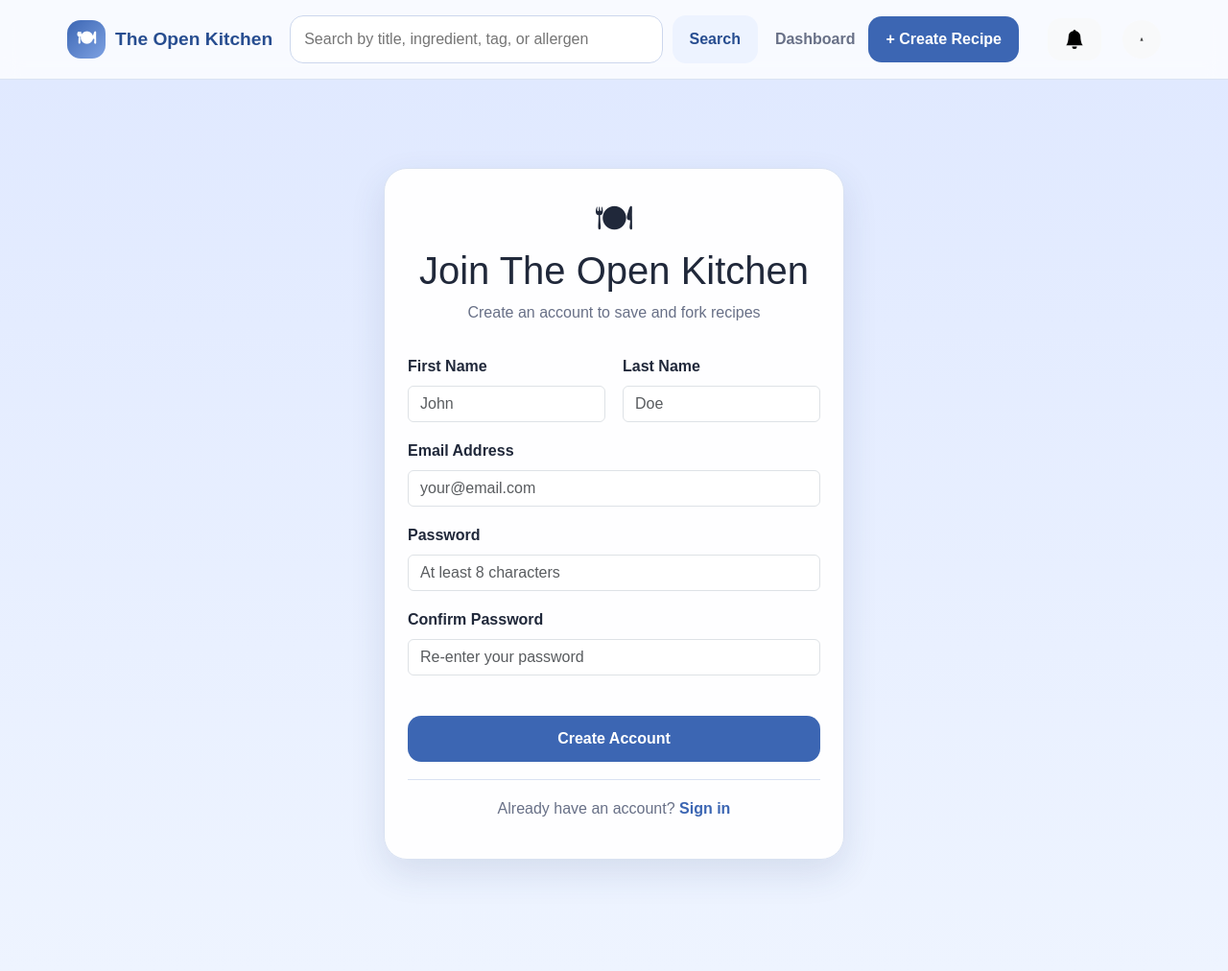
After one commit to Benc25/csc330projectdemo, a Flask app: page /register in a window 1280 px wide. The commit adds this page. Shown: the whole page at 96% size. Run offline with Flask 3, Linux system fonts and the light colour scheme.

Commit message:
integrated all of our repositories

```diff
--- a/app/forms.py
+++ b/app/forms.py
@@ -1,6 +1,7 @@
 from flask_wtf import FlaskForm
-from wtforms import StringField, IntegerField, SelectField, SelectMultipleField, TextAreaField, BooleanField, SubmitField
-from wtforms.validators import DataRequired, Optional, NumberRange
+from wtforms import StringField, IntegerField, SelectField, SelectMultipleField, TextAreaField, BooleanField, SubmitField, PasswordField
+from wtforms.validators import DataRequired, Optional, NumberRange, Email, Length, EqualTo, ValidationError
+from app.models import User
 
 class CreateRecipeForm(FlaskForm):
     title = StringField('Recipe Name', validators=[DataRequired(message='Recipe name is required.')])
@@ -14,3 +15,21 @@ class CreateRecipeForm(FlaskForm):
     allergens = SelectMultipleField('Allergens', coerce=int, validators=[Optional()], choices=[])
     isPublic = BooleanField('Make this recipe public', default=True)
     submit = SubmitField('Create Recipe')
+
+class LoginForm(FlaskForm):
+    email = StringField('Email', validators=[DataRequired(message='Email is required.'), Email(message='Invalid email address.')])
+    password = PasswordField('Password', validators=[DataRequired(message='Password is required.')])
+    submit = SubmitField('Sign In')
+
+class RegisterForm(FlaskForm):
+    firstName = StringField('First Name', validators=[DataRequired(message='First name is required.'), Length(min=2, max=50)])
+    lastName = StringField('Last Name', validators=[DataRequired(message='Last name is required.'), Length(min=2, max=50)])
+    email = StringField('Email', validators=[DataRequired(message='Email is required.'), Email(message='Invalid email address.')])
+    password = PasswordField('Password', validators=[DataRequired(message='Password is required.'), Length(min=8, message='Password must be at least 8 characters.')])
+    confirm_password = PasswordField('Confirm Password', validators=[DataRequired(message='Please confirm your password.'), EqualTo('password', message='Passwords do not match.')])
+    submit = SubmitField('Create Account')
+
+    def validate_email(self, email):
+        user = User.query.filter_by(email=email.data).first()
+        if user:
+            raise ValidationError('Email is already registered. Please log in.')
--- a/app/routes.py
+++ b/app/routes.py
@@ -1,8 +1,8 @@
-from flask import render_template, request, redirect, url_for, session
+from flask import render_template, request, redirect, url_for, session, flash
 from sqlalchemy import or_, func
-from app import app, db
+from app import app, db, mail
 from datetime import datetime
-from app.forms import CreateRecipeForm
+from app.forms import CreateRecipeForm, LoginForm, RegisterForm
 from app.models import (
     Recipe, Ingredient, RecipeCategory, RecipeDietaryTag, RecipeAllergen,
     Category, DietaryTag, Allergen, MeasurementUnit, Rating, Comment, User,
@@ -11,8 +11,41 @@ from app.models import (
 import csv
 from io import StringIO
 from flask import Response
+from flask_mail import Message
+from functools import wraps
 
-DEMO_USER_ID = 1
+DEMO_USER_ID = 0
+
+
+def login_required(f):
+    @wraps(f)
+    def decorated_function(*args, **kwargs):
+        if 'user_id' not in session:
+            flash('Please log in to access this page.', 'warning')
+            return redirect(url_for('login'))
+        return f(*args, **kwargs)
+    return decorated_function
+
+def get_current_user():
+    if 'user_id' in session:
+        return User.query.get(session['user_id'])
+    return None
+
+def send_welcome_email(user):
+    try:
+        msg = Message(
+            subject='Welcome to The Open Kitchen!',
+            recipients=[user.email],
+            html=f"""
+            <h2>Welcome to The Open Kitchen, {user.firstName}!</h2>
+            <p>Your account has been successfully created.</p>
+            <p>Start creating and forking recipes today to build your personal kitchen knowledge.</p>
+            <p>Happy cooking!</p>
+            """
+        )
+        mail.send(msg)
+    except Exception as e:
+        print(f"Failed to send email: {e}")
 
 
 def _get_avg_rating(recipe_id):
@@ -44,6 +77,56 @@ def _comment_author(comment):
 def _get_notifications():
     return Notification.query.filter_by(userID=DEMO_USER_ID).order_by(Notification.dateCreated.desc()).all()
 
+@app.route('/login', methods=['GET', 'POST'])
+def login():
+    if get_current_user():
+        return redirect(url_for('dashboard'))
+
+    form = LoginForm()
+    if form.validate_on_submit():
+        user = User.query.filter_by(email=form.email.data).first()
+
+        if user and user.check_password(form.password.data):
+            session['user_id'] = user.id
+            flash(f'Welcome back, {user.firstName}!', 'success')
+            return redirect(url_for('dashboard'))
+        else:
+            flash('Invalid email or password.', 'error')
+
+    return render_template('login.html', form=form)
+
+
+@app.route('/register', methods=['GET', 'POST'])
+def register():
+    if get_current_user():
+        return redirect(url_for('dashboard'))
+
+    form = RegisterForm()
+    if form.validate_on_submit():
+        user = User(
+            firstName=form.firstName.data.strip(),
+            lastName=form.lastName.data.strip(),
+            email=form.email.data.strip()
+        )
+        user.set_password(form.password.data)
+        db.session.add(user)
+        db.session.commit()
+
+        send_welcome_email(user)
+        flash('Account created successfully! Please log in.', 'success')
+        return redirect(url_for('login'))
+
+    return render_template('register.html', form=form)
+
+
+@app.route('/logout')
+def logout():
+    session.pop('user_id', None)
+    flash('You have been logged out.', 'info')
+    return redirect(url_for('dashboard'))
+
+
+# ==================== RECIPE ROUTES ====================
 
 @app.route('/')
 def dashboard():
@@ -346,7 +429,6 @@ def search():
                            notifications=notifications, has_unread=has_unread)
 
 @app.route('/groups')
-@app.route('/groups')
 def my_groups():
     user = User.query.get(DEMO_USER_ID)
     memberships = GroupMember.query.filter_by(userID=DEMO_USER_ID).all()
@@ -533,9 +615,6 @@ def curator_user_profile(user_id):
                            notifications=notifications,
                            has_unread=has_unread)
 
-import csv
-from io import StringIO
-from flask import Response
 
 @app.route('/curator/export/recipes')
 def export_recipes():
@@ -585,7 +664,6 @@ def export_groups():
     return Response(si.getvalue(), mimetype='text/csv',
                     headers={'Content-Disposition': 'attachment; filename=groups.csv'})
 
-
 @app.route('/curator/export/messages')
 def export_messages():
     user = User.query.get(DEMO_USER_ID)
--- a/app/templates/base.html
+++ b/app/templates/base.html
@@ -54,6 +54,17 @@
                     </span>
                     {% endif %}
                 </button>
+
+                <!-- Profile Button (ADDED) -->
+                <a href="{% if session.get('user_id') == 1 %}{{ url_for('dashboard') }}{% else %}{{ url_for('my_groups') }}{% endif %}"
+                   class="btn btn-light ms-2 d-flex align-items-center justify-content-center"
+                   style="width: 40px; height: 40px; border-radius: 50%;">
+                    <svg xmlns="http://www.w3.org/2000/svg" width="20" height="20" fill="currentColor" class="bi bi-person-fill" viewBox="0 0 16 16">
+                        <path d="M3 14s-1 0-1-1 1-4 6-4 6 3 6 4-1 1-1 1z"/>
+                        <path d="M8 8a3 3 0 1 0 0-6 3 3 0 0 0 0 6"/>
+                    </svg>
+                </a>
+
             </nav>
         </div>
     </header>
@@ -74,7 +85,6 @@
                 {% for n in notifications %}
                 <div class="list-group-item list-group-item-action d-flex align-items-start gap-2 py-3 px-3 {% if not n.isRead %}notif-unread{% endif %}">
 
-                    <!-- Clickable content: link to recipe if available -->
                     {% if n.recipeID %}
                     <a href="{{ url_for('view_recipe', recipe_id=n.recipeID) }}"
                        class="flex-grow-1 text-decoration-none text-dark"
@@ -91,7 +101,6 @@
                     </div>
                     {% endif %}
 
-                    <!-- Delete individual notification -->
                     <button type="button"
                             class="btn btn-link p-0 text-muted notif-delete-btn ms-1"
                             data-notif-id="{{ n.id }}"
@@ -115,10 +124,8 @@
         </div>
     </div>
 
-    <!-- Toast Container -->
     <div class="toast-container position-fixed top-0 end-0 p-3" style="z-index: 1100;" id="toastContainer"></div>
 
-    <!-- Toast trigger: set by server when a new notification was just created -->
     {% if toast_notif is defined and toast_notif %}
     <div id="pendingNotification"
          data-title="{{ toast_notif.title }}"
@@ -127,7 +134,6 @@
     </div>
     {% endif %}
 
-    <!-- Bootstrap JS -->
     <script src="https://cdn.jsdelivr.net/npm/bootstrap@5.3.3/dist/js/bootstrap.bundle.min.js"></script>
 
     <script>
@@ -157,7 +163,6 @@
         }
 
         document.addEventListener('DOMContentLoaded', function () {
-            // Show toast if there's a new notification from the server
             const pending = document.getElementById('pendingNotification');
             if (pending && pending.dataset.show === "true") {
                 showNotificationToast(
@@ -166,7 +171,6 @@
                 );
             }
 
-            // Delete notification without closing the panel
             document.getElementById('notificationPanel').addEventListener('click', function (e) {
                 const btn = e.target.closest('.notif-delete-btn');
                 if (!btn) return;
@@ -178,7 +182,6 @@
                     .then(res => {
                         if (res.ok || res.redirected) {
                             row.remove();
-                            // If no items left, show the empty state
                             const list = document.getElementById('notificationList');
                             if (list && list.querySelectorAll('.list-group-item').length === 0) {
                                 list.innerHTML = '<div class="list-group-item text-muted p-4 text-center">No notifications yet</div>';
@@ -187,7 +190,6 @@
                     });
             });
 
-            // Mark notifications as read and hide badge when panel is opened
             const offcanvas = document.getElementById('notificationPanel');
             if (offcanvas) {
                 offcanvas.addEventListener('shown.bs.offcanvas', function () {
--- /dev/null
+++ b/app/templates/register.html
@@ -0,0 +1,88 @@
+{% extends "base.html" %}
+{% block title %}Register | The Open Kitchen{% endblock %}
+
+{% block content %}
+<div style="max-width: 480px; margin: 60px auto;">
+    <div class="form-card">
+        <div style="text-align: center; margin-bottom: 32px;">
+            <span style="font-size: 2.4rem; margin-bottom: 14px;">🍽</span>
+            <h1 style="margin-bottom: 8px;">Join The Open Kitchen</h1>
+            <p class="muted-small">Create an account to save and fork recipes</p>
+        </div>
+
+        {% with messages = get_flashed_messages(with_categories=true) %}
+            {% if messages %}
+                {% for category, message in messages %}
+                <div class="alert alert-{% if category == 'error' %}error{% elif category == 'success' %}success{% else %}info{% endif %}" style="margin-bottom: 18px;">
+                    {{ message }}
+                </div>
+                {% endfor %}
+            {% endif %}
+        {% endwith %}
+
+        <form method="POST" class="form-shell">
+            {{ form.hidden_tag() }}
+
+            <div class="form-grid two">
+                <div class="field-block">
+                    <label for="firstName">First Name</label>
+                    {{ form.firstName(class='form-control', id='firstName', placeholder='John') }}
+                    {% if form.firstName.errors %}
+                        <div class="text-danger" style="font-size: 0.85rem; margin-top: 6px; color: #953632;">
+                            {% for error in form.firstName.errors %}{{ error }}<br>{% endfor %}
+                        </div>
+                    {% endif %}
+                </div>
+
+                <div class="field-block">
+                    <label for="lastName">Last Name</label>
+                    {{ form.lastName(class='form-control', id='lastName', placeholder='Doe') }}
+                    {% if form.lastName.errors %}
+                        <div class="text-danger" style="font-size: 0.85rem; margin-top: 6px; color: #953632;">
+                            {% for error in form.lastName.errors %}{{ error }}<br>{% endfor %}
+                        </div>
+                    {% endif %}
+                </div>
+            </div>
+
+            <div class="field-block">
+                <label for="email">Email Address</label>
+                {{ form.email(class='form-control', id='email', placeholder='your@email.com') }}
+                {% if form.email.errors %}
+                    <div class="text-danger" style="font-size: 0.85rem; margin-top: 6px; color: #953632;">
+                        {% for error in form.email.errors %}{{ error }}<br>{% endfor %}
+                    </div>
+                {% endif %}
+            </div>
+
+            <div class="field-block">
+                <label for="password">Password</label>
+                {{ form.password(class='form-control', id='password', type='password', placeholder='At least 8 characters') }}
+                {% if form.password.errors %}
+                    <div class="text-danger" style="font-size: 0.85rem; margin-top: 6px; color: #953632;">
+                        {% for error in form.password.errors %}{{ error }}<br>{% endfor %}
+                    </div>
+                {% endif %}
+            </div>
+
+            <div class="field-block">
+                <label for="confirm_password">Confirm Password</label>
+                {{ form.confirm_password(class='form-control', id='confirm_password', type='password', placeholder='Re-enter your password') }}
+                {% if form.confirm_password.errors %}
+                    <div class="text-danger" style="font-size: 0.85rem; margin-top: 6px; color: #953632;">
+                        {% for error in form.confirm_password.errors %}{{ error }}<br>{% endfor %}
+                    </div>
+                {% endif %}
+            </div>
+
+            <div class="form-actions" style="justify-content: center; margin-top: 24px;">
+                {{ form.submit(class='btn btn-primary') }}
+            </div>
+        </form>
+
+        <div style="text-align: center; margin-top: 18px; padding-top: 18px; border-top: 1px solid var(--line);">
+            <p class="muted-small">Already have an account? <a href="{{ url_for('login') }}" style="color: var(--primary); font-weight: 700;">Sign in</a></p>
+        </div>
+    </div>
+</div>
+{% endblock %}
```
Also changed, not shown: app/__init__.py (+7 -0 lines), app/models.py (+6 -1 lines), app/templates/dashboard.html (+36 -4 lines), app/templates/groups/index.html (+10 -2 lines), app/templates/login.html (added, +56 -0 lines), app/recipe.db.
